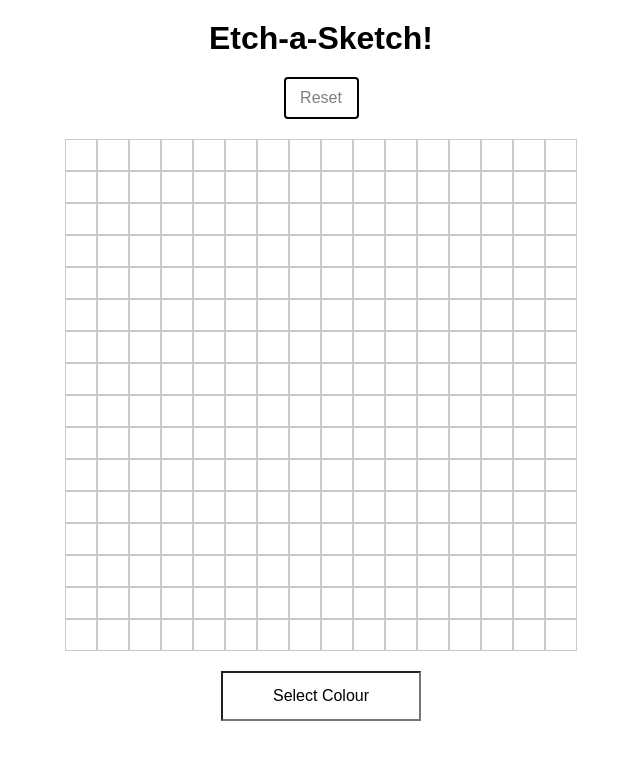
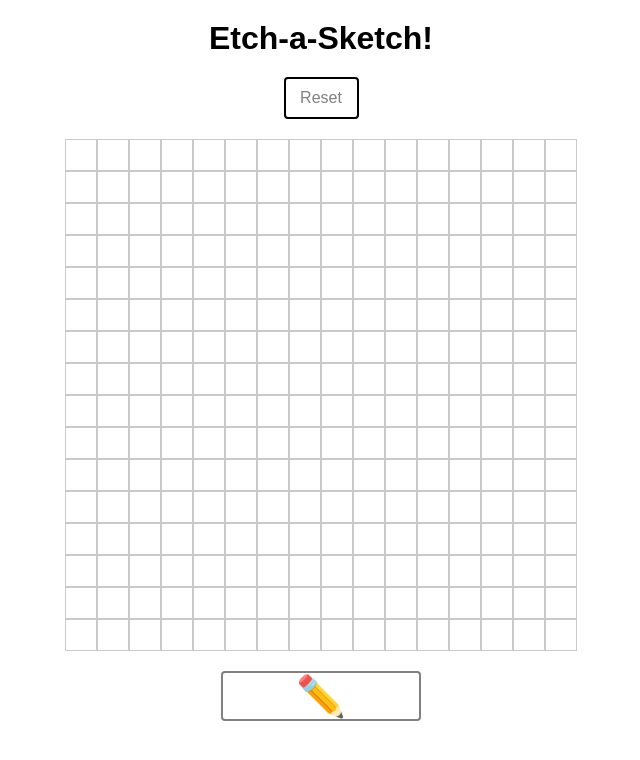
Before and after one commit to GarethWoodman/GarethWoodman.github.io, a plain HTML site: page ETCH-A-SKETCH/index.html in a window 1280 px wide. Shown: the whole page, without its empty margins (319-959 px from the left). Drawn offline with Linux system fonts and the light colour scheme.

Commit message:
Added pencil emoji to colour picker

```diff
--- a/ETCH-A-SKETCH/etch-a-sketch.css
+++ b/ETCH-A-SKETCH/etch-a-sketch.css
@@ -48,9 +48,16 @@ h1 {
 }
 
 .jscolor {
-    width: 200px;
-    height: 50px;
-    font-family: arial;
-    font-size: 16px;
-    text-align: -webkit-match-parent;
+  width: 200px;
+height: 50px;
+font-family: arial;
+font-size: 40px;
+text-align: center;
+background-image: none;
+background-color: rgb(60, 142, 113);
+color: rgb(255, 255, 255);
+border-style: solid;
+border-radius: 4px;
+border-width: 2px;
+border-color: gray;
 }
--- a/ETCH-A-SKETCH/index.html
+++ b/ETCH-A-SKETCH/index.html
@@ -12,7 +12,7 @@
                 <button id="reset">Reset</button>
                 <div id="grid" onmousedown="return false"></div>
                 <div id="colours">
-                    <input class="jscolor" value="Select Colour">
+                    <input class="jscolor" value="✏️">
                 </div>
             </div>
         </center>
```
Also changed, not shown: 1 other file.
